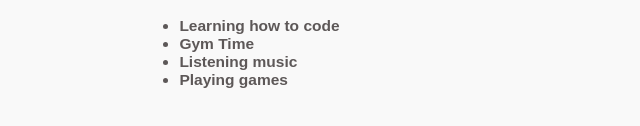
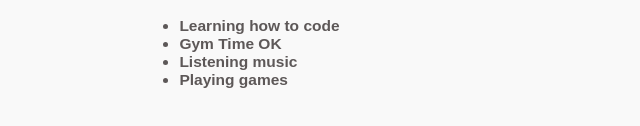
Before and after one commit to Alexandru005/HTML-CSS-projects, a plain HTML site: page 1st project/index.html in a window 1280 px wide. Shown: the part 652-778 px from the top of the page, 319-959 px from the left. Drawn offline with Linux system fonts and the light colour scheme.

Commit message:
Review Fix

```diff
--- a/1st project/index.html
+++ b/1st project/index.html
@@ -28,7 +28,7 @@
         <h1>My Interests</h1>
         <ul>
             <li>Learning how to code</li>
-            <li>Gym Time</li>
+            <li>Gym Time OK</li>
             <li>Listening music</li>
             <li>Playing games</li>
         </ul>
```
